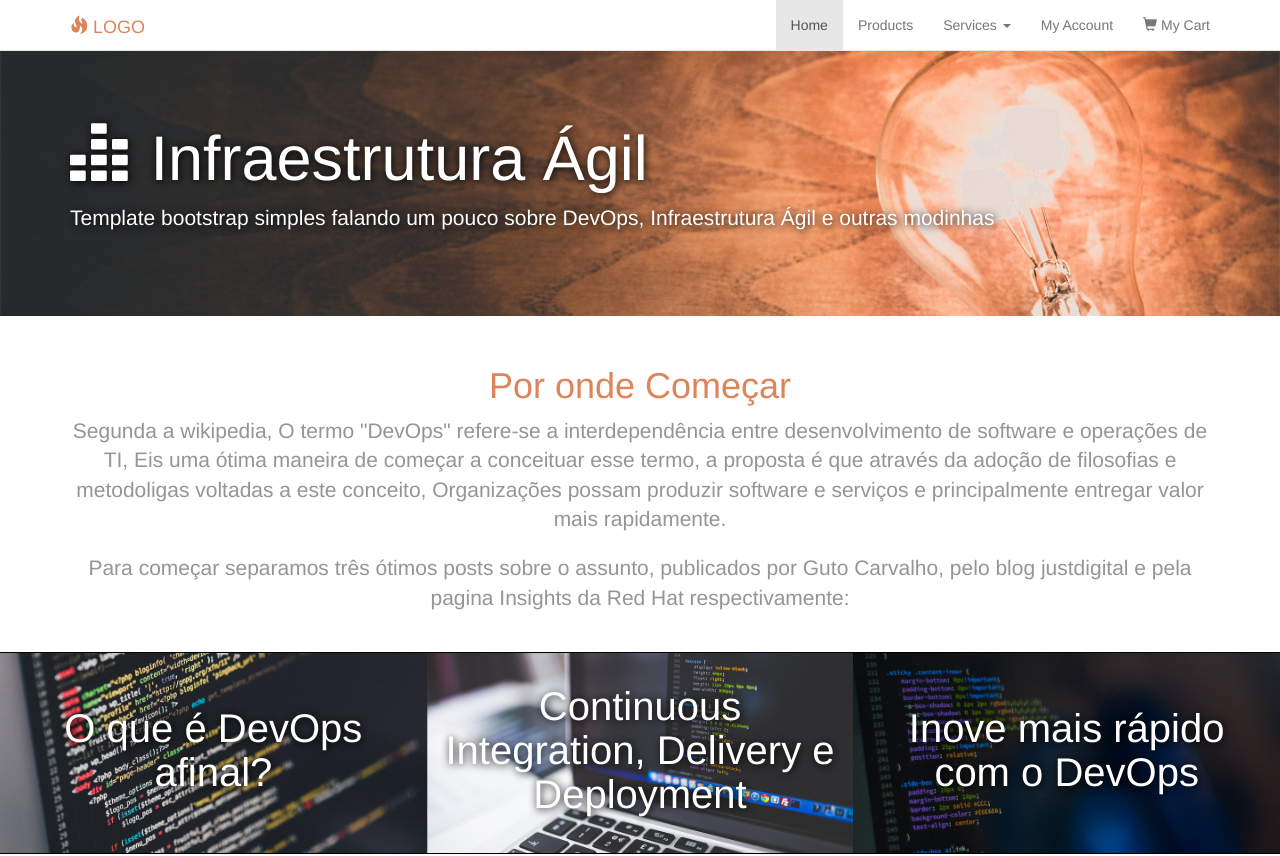
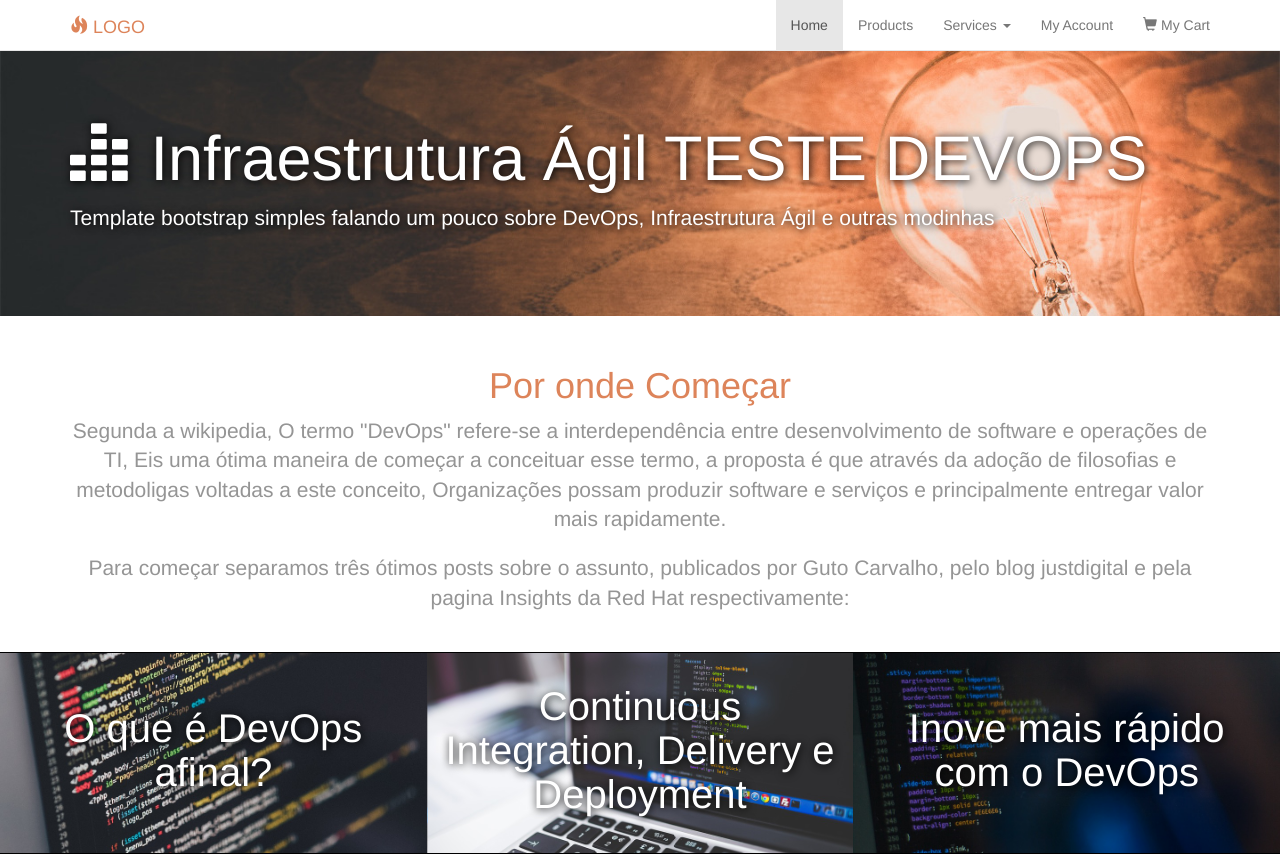
Before and after one commit to Sebrag/devops, a plain HTML site: page index.html in a window 1280 px wide. Shown: the top 856 px of the page. Drawn offline with Linux system fonts and the light colour scheme.

Commit message:
Update index.html

```diff
--- a/index.html
+++ b/index.html
@@ -75,7 +75,7 @@ Although you can use them, for a more unique website, replace these images with
 	<!-- Feature -->
 	<div class="jumbotron feature">
 		<div class="container">
-			<h1><span class="glyphicon glyphicon-equalizer"></span> Infraestrutura Ágil</h1>
+			<h1><span class="glyphicon glyphicon-equalizer"></span> Infraestrutura Ágil TESTE DEVOPS</h1>
 			<p>Template bootstrap simples falando um pouco sobre DevOps, Infraestrutura Ágil e outras modinhas</p>
       <br>
 		</div>
```
